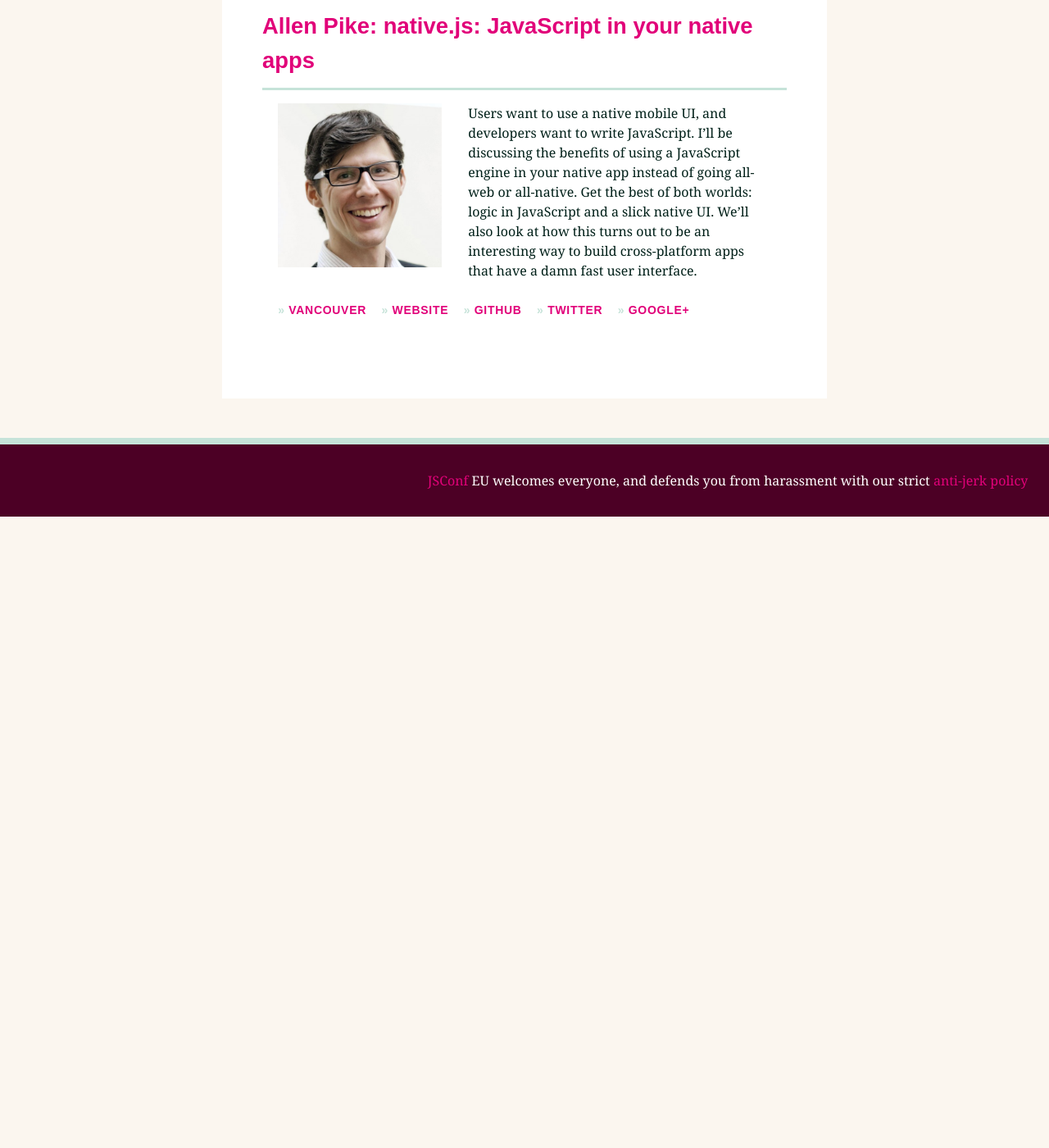
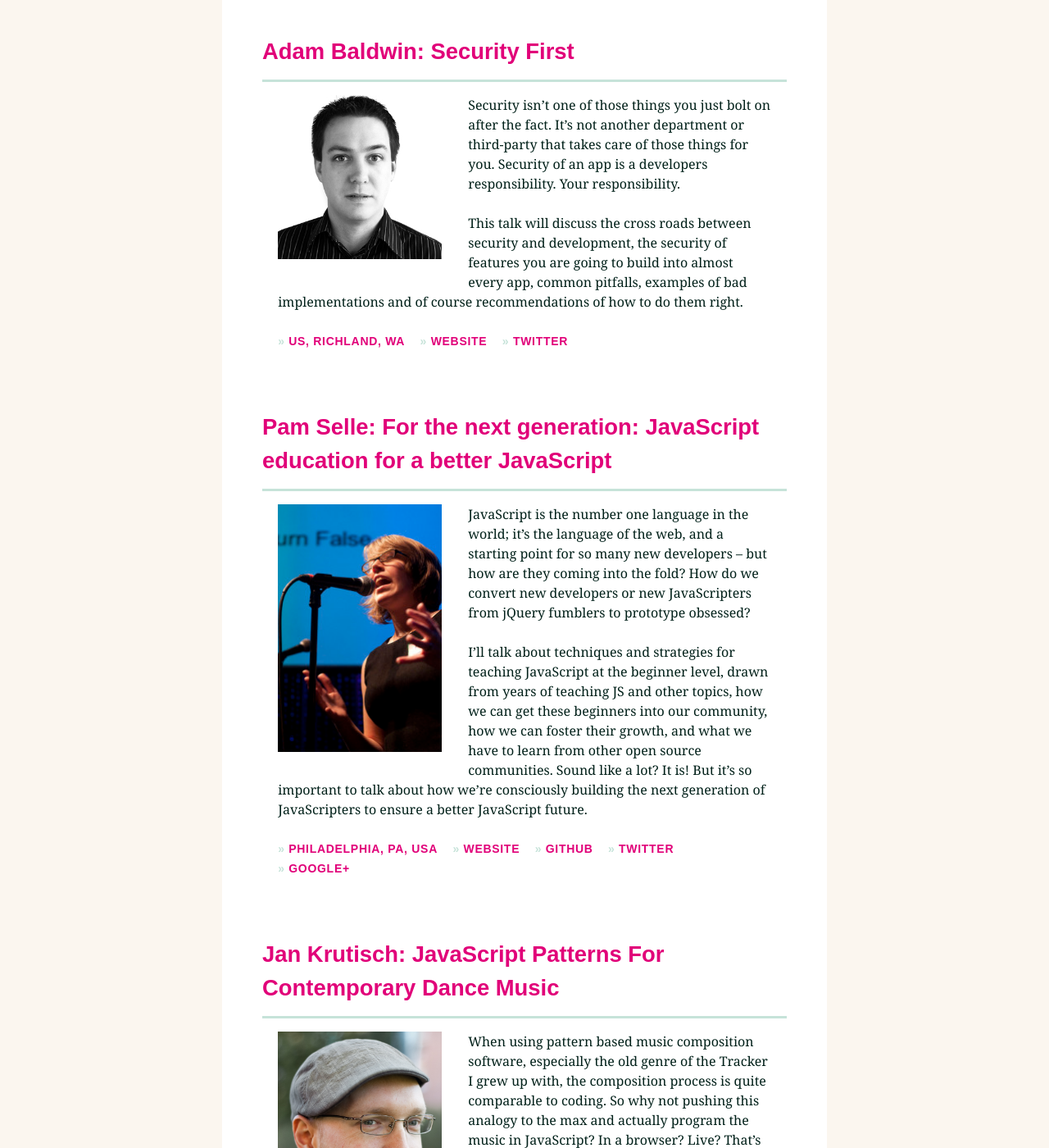
Before and after one commit to jsconf/2013.jsconf.eu, a Jekyll site: the page built from speakers/index.md, in a window 1280 px wide and 1400 px high, scrolled down 2008 px. Shown: the whole window at 82% size. Built offline with Jekyll 4.4.1, drawn with Linux system fonts in a browser that asks for light colours; nearby versions of some CDN libraries; comment, search, counter and statistics services are not loaded; before the commit the page ends 2638 px from its top, so only the background shows below that; some of the changed text lies outside the part shown.

Commit message:
adding adam, charlie, hannes, jan, john and loreena, pam

```diff
--- a/speakers/_posts/2013-07-31-allen-pike-nativejs-javascript-in-your-native-apps.md.txt
+++ b/speakers/_posts/2013-07-31-allen-pike-nativejs-javascript-in-your-native-apps.md.txt
@@ -6,7 +6,7 @@ permalink: "/speakers/allen-pike-nativejs-javascript-in-your-native-apps.html"
 speaker: Allen Pike
 talk: "native.js: JavaScript in your native apps"
 website: "http://allenpike.com/"
-twitter: apike
+twitter: "https://twitter.com/apike"
 github: "http://www.github.com/apike"
 gplus: "https://plus.google.com/115189793104525758622"
 from: Vancouver
--- a/speakers/_posts/2013-07-31-bartek-szopka-everything-you-never-wanted-to-know-about-javascript-numbers-and-you-didnt-know-you-could-ask.md.txt
+++ b/speakers/_posts/2013-07-31-bartek-szopka-everything-you-never-wanted-to-know-about-javascript-numbers-and-you-didnt-know-you-could-ask.md.txt
@@ -6,7 +6,7 @@ permalink: "/speakers/bartek-szopka-everything-you-never-wanted-to-know-about-ja
 speaker: Bartek Szopka
 talk: "Everything you never wanted to know about JavaScript numbers (and you didn't know you could ask)"
 website: ""
-twitter: bartaz
+twitter: "https://twitter.com/bartaz"
 github: "https://github.com/bartaz"
 gplus: ""
 from: Poland / Poznań
--- a/speakers/_posts/2013-07-31-martha-girdler-the-javascript-interpreter-interpreted.md.txt
+++ b/speakers/_posts/2013-07-31-martha-girdler-the-javascript-interpreter-interpreted.md.txt
@@ -6,7 +6,7 @@ permalink: "/speakers/martha-girdler-the-javascript-interpreter-interpreted.html
 speaker: Martha Girdler
 talk: "The JavaScript Interpreter, Interpreted"
 website: "http://marthakelly.github.io/"
-twitter: marthakelly
+twitter: "https://twitter.com/marthakelly"
 github: "https://github.com/marthakelly"
 gplus: ""
 from: "USA, Nashville"
--- /dev/null
+++ b/speakers/_posts/2013-08-01-hannes-payer-speed-is-awesome-but-low-latency-is-sublime.md.txt
@@ -0,0 +1,22 @@
+---
+layout: default
+tags: speaker
+title: "Speed is awesome, but low latency is sublime – Hannes Payer"
+permalink: "/speakers/hannes-payer-speed-is-awesome-but-low-latency-is-sublime.html"
+speaker: Hannes Payer
+talk: "Speed is awesome, but low latency is sublime"
+website: ""
+twitter: ""
+github: ""
+gplus: ""
+from: Munich
+description: "Large JavaScript applications are facing new challenges on mobile devices, where it is not possible to guarantee interactivity and responsiveness with raw throughput alone. Traditionally, JavaScript implementations focused on improving execution speed of JavaScript applications on desktop machines, where high-performance virtual machines allowed application developers to write JavaScript applications of several million lines of code that ran well on them. However, on mobile devices, low latency rather than throughput is key to keep the user happy and make web applications ubiquitous."
+image:
+  width: 190
+  height: 235
+  type: png
+  heightSite: 247.3684210526316
+  filename: "/speakers/images/hannes-payer.png"
+---
+
+{% include speaker.md %}
--- /dev/null
+++ b/speakers/_posts/2013-08-01-jan-krutisch-javascript-patterns-for-contemporary-dance-music.md
@@ -0,0 +1,22 @@
+---
+layout: default
+tags: speaker
+title: JavaScript Patterns For Contemporary Dance Music – Jan Krutisch
+permalink: "/speakers/jan-krutisch-javascript-patterns-for-contemporary-dance-music.html"
+speaker: Jan Krutisch
+talk: JavaScript Patterns For Contemporary Dance Music
+website: "http://jan.krutisch.de/"
+twitter: "https://twitter.com/halfbyte"
+github: "http://github.com/halfbyte"
+gplus: "https://plus.google.com/104536966293480747795/posts"
+from: Germany/Hamburg
+description: "When using pattern based music composition software, especially the old genre of the Tracker I grew up with, the composition process is quite comparable to coding. So why not pushing this analogy to the max and actually program the music in JavaScript? In a browser? Live? That's exactly what I'm planning to do in this talk, using a little web app I wrote. I'll also talk briefly about other livecoding environments, how my (simple) approach works and if all goes well, by the end of the session, you'll all be shakin' yer asses to the beat."
+image:
+  width: 684
+  height: 1024
+  type: jpg
+  heightSite: 299
+  filename: "/speakers/images/jan-krutisch.jpg"
+---
+
+{% include speaker.md %}
--- /dev/null
+++ b/speakers/_posts/2013-08-01-pam-selle-for-the-next-generation-javascript-education-for-a-better-javascript.md.txt
@@ -0,0 +1,22 @@
+---
+layout: default
+tags: speaker
+title: "For the next generation: JavaScript education for a better JavaScript – Pam Selle"
+permalink: "/speakers/pam-selle-for-the-next-generation-javascript-education-for-a-better-javascript.html"
+speaker: Pam Selle
+talk: "For the next generation: JavaScript education for a better JavaScript"
+website: "http://thewebivore.com"
+twitter: "https://twitter.com/pamasaur"
+github: "http://github.com/pselle"
+gplus: "http://plus.google.com/110556391914416278785/"
+from: "Philadelphia, PA, USA"
+description: "JavaScript is the number one language in the world; it’s the language of the web, and a starting point for so many new developers -- but how are they coming into the fold? How do we convert new developers or new JavaScripters from jQuery fumblers to prototype obsessed?\n\nI’ll talk about techniques and strategies for teaching JavaScript at the beginner level, drawn from years of teaching JS and other topics, how we can get these beginners into our community, how we can foster their growth, and what we have to learn from other open source communities. Sound like a lot? It is! But it’s so important to talk about how we’re consciously building the next generation of JavaScripters to ensure a better JavaScript future."
+image:
+  width: 199
+  height: 300
+  type: jpg
+  heightSite: 301.5075376884422
+  filename: "/speakers/images/pam-selle.jpg"
+---
+
+{% include speaker.md %}
--- /dev/null
+++ b/speakers/_posts/2013-08-02-adam-baldwin-security-first.md
@@ -0,0 +1,22 @@
+---
+layout: default
+tags: speaker
+title: Security First – Adam Baldwin
+permalink: "/speakers/adam-baldwin-security-first.html"
+speaker: Adam Baldwin
+talk: Security First
+website: "http://blog.liftsecurity.io"
+twitter: "https://twitter.com/adam_baldwin"
+github: ""
+gplus: ""
+from: "US, Richland, WA"
+description: "Security isn't one of those things you just bolt on after the fact. It's not another department or third-party that takes care of those things for you. Security of an app is a developers responsibility. Your responsibility.\n\nThis talk will discuss the cross roads between security and development, the security of features you are going to build into almost every app, common pitfalls, examples of bad implementations and of course recommendations of how to do them right."
+image:
+  width: 324
+  height: 324
+  type: jpg
+  heightSite: 200
+  filename: "/speakers/images/adam-baldwin.jpg"
+---
+
+{% include speaker.md %}
--- /dev/null
+++ b/speakers/_posts/2013-08-02-charlie-crane-game-server-development-in-nodejs.md
@@ -0,0 +1,22 @@
+---
+layout: default
+tags: speaker
+title: Game server development in node.js – Charlie Crane
+permalink: "/speakers/charlie-crane-game-server-development-in-nodejs.html"
+speaker: Charlie Crane
+talk: Game server development in node.js
+website: ""
+twitter: "https://twitter.com/xiecc"
+github: "https://github.com/xiecc"
+gplus: "https://plus.google.com/115008636064161269273/posts"
+from: China Hangzhou
+description: "Node.js is really suitable for realtime network application, and game server is a typical one.  However, game server technology is not as open as other technology, there is almost no open source framework and standard about it. Pomelo framework is a fast, scalable, distributed game server framework for node.js, which we open sourced 6 months ago and gained a lot of attention. We believe it's going to change the whole industry of network game. \nThis topic is about the design of pomelo framework(abstract, scalability, performance etc.), and how to develop game server with it. "
+image:
+  width: 420
+  height: 420
+  type: png
+  heightSite: 200
+  filename: "/speakers/images/charlie-crane.png"
+---
+
+{% include speaker.md %}
--- /dev/null
+++ b/speakers/_posts/2013-08-02-loreena-lee-and-john-mccutchan-effectively-managing-memory-at-gmail-scale.md
@@ -0,0 +1,38 @@
+---
+layout: default
+tags: speaker
+title: Effectively Managing Memory At Gmail Scale – Loreena Lee
+permalink: "/speakers/loreena-lee-and-john-mccutchan-effectively-managing-memory-at-gmail-scale.html"
+speaker: Loreena Lee and John McCutchan
+talk: Effectively Managing Memory At Gmail Scale
+gplus: "https://plus.google.com/+LoreenaLee"
+from: "Mountain View, CA, USA"
+description: "Automatic garbage collection in JavaScript isn't a substitute for effective memory management, especially in large, long-running web apps. Memory leaks, frequent garbage collection pauses, and overall memory bloat can really drag you down. Come take a trip down memory lane with us and learn how we tackled these performance issues in Gmail. We'll share best practices for memory management and demonstrate how to use the Chrome DevTools Heap Profiler like a wizard to optimize your site."
+---
+
+<div itemscope="" itemtype="http://schema.org/Person">
+  <header class="scrollTarget">
+    <h3><a href="{{ page.url }}"><span itemprop="name">{{ page.speaker }}</span>: {{ page.talk }}</a></h3>
+  </header>
+
+  <section class="description">
+
+    <div class="speaker_avatar">
+      <a target="_blank" href="https://plus.google.com/+LoreenaLee">
+        <img height="200" class="speaker" alt="Loreena Lee" width="200" itemprop="image" src="/speakers/images/loreena-lee.jpg">
+      </a>
+      <a target="_blank" href="https://plus.google.com/+JohnMcCutchan">
+        <img height="200" class="speaker" alt="John McCutchan" width="200" itemprop="image" src="/speakers/images/john-mccutchan.png">
+      </a>
+    </div>
+    <div>
+      {{ page.description | markdownify }}
+    </div>
+
+    <ul class="info">
+      {% if page.from != "" %}<li>» <a href="https://www.google.com/maps/preview#!q={{ page.from }}"  target="_blank">{{ page.from != ""  }}</a></li>{% endif %}
+      <li>» <a href="https://plus.google.com/+LoreenaLee" itemprop="url" target="_blank">Loreena on Google+</a></li>
+      <li>» <a href="https://plus.google.com/+JohnMcCutchan" itemprop="url" target="_blank">John on Google+</a></li>
+    </ul>
+  </section>
+</div>
```
Also changed, not shown: _includes/speaker.md (+3 -3 lines), speakers/images/adam-baldwin.jpg (added), speakers/images/charlie-crane.png (added), speakers/images/hannes-payer.png (added), speakers/images/jan-krutisch.jpg (added), speakers/images/john-mccutchan.png (added), speakers/images/loreena-lee.jpg (added), speakers/images/pam-selle.jpg (added).
